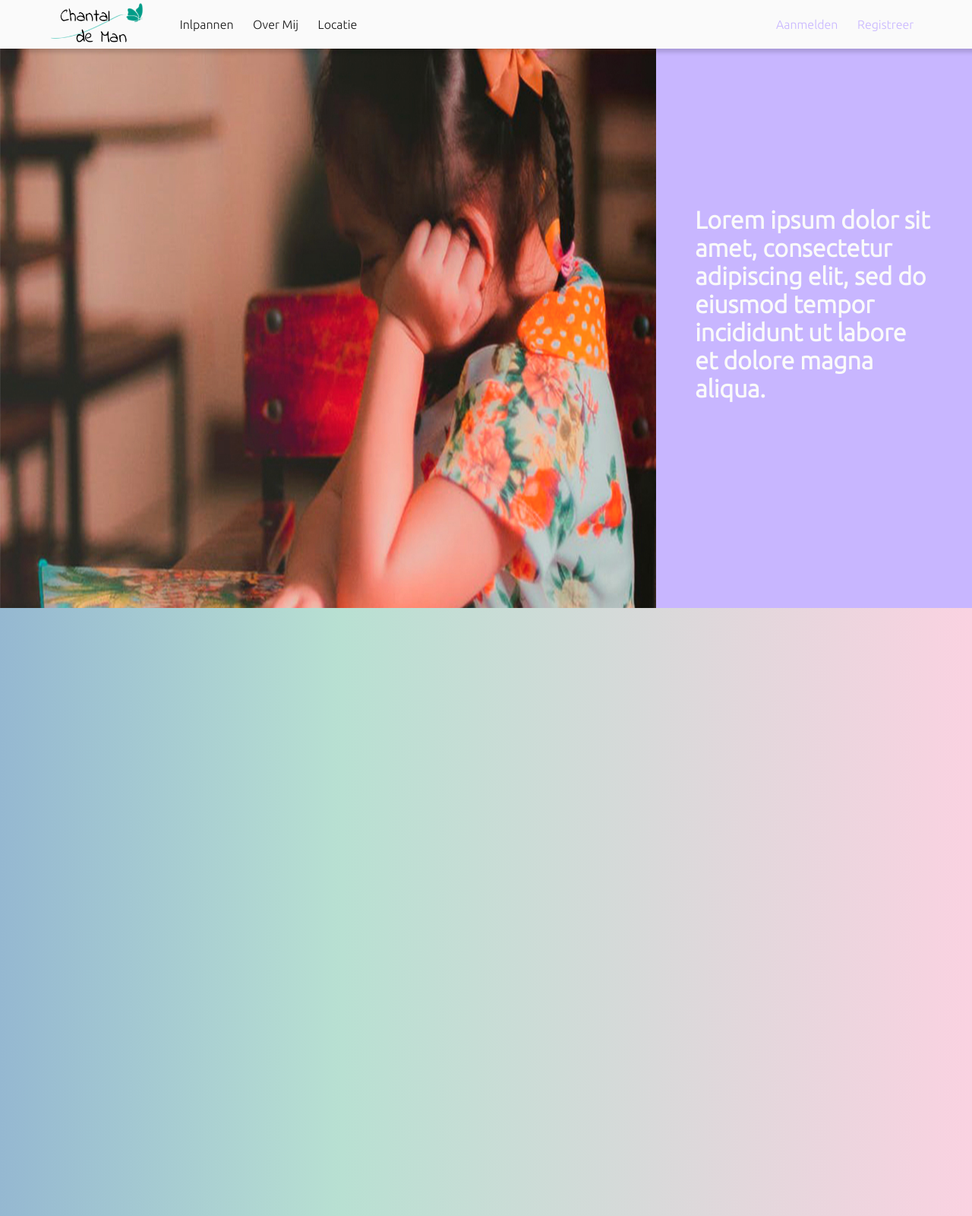
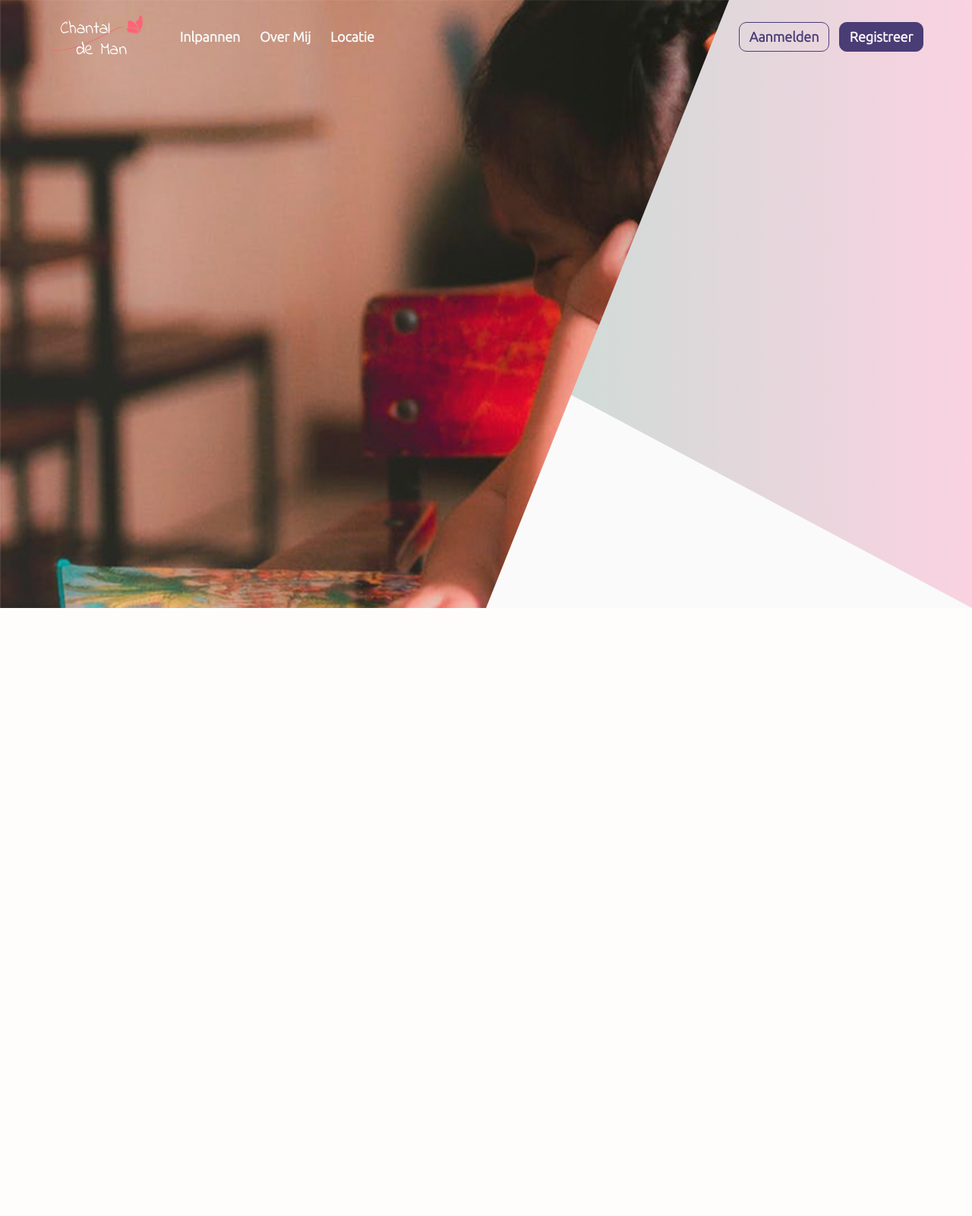
Before and after one commit to WvDeldenHR/CLE2_2021-2022, a PHP site: page / in a window 1280 px wide. Shown: the whole page at 76% size. After the commit the page ends 800 px from the top, so only its background shows below. Run offline with PHP 8.4, Linux system fonts and the light colour scheme.

Commit message:
CLE2 - v0.1.5 Home Page CSS Update

```diff
--- a/css/style.css
+++ b/css/style.css
@@ -22,11 +22,12 @@ body {
 nav {
     position: fixed;
     width: 100vw;
-    min-height: 8vh;
-    background-color: var(--secondarycolor);
+    min-height: 10vh;
+    padding-top: 2vh;
+    /* background-color: var(--secondarycolor);
     box-shadow: 5px 5px 5px 0px rgba(0,0,0,0.15);
     -webkit-box-shadow: 5px 5px 5px 0px rgba(0,0,0,0.15);
-    -moz-box-shadow: 5px 5px 5px 0px rgba(0,0,0,0.15);
+    -moz-box-shadow: 5px 5px 5px 0px rgba(0,0,0,0.15); */
     z-index: 10;
 }
 
@@ -37,7 +38,7 @@ nav {
 
 .navbar-img img {
     width: 10vw;
-    filter: invert();
+    /* filter: invert(); */
 }
 
 .navbar-left {
@@ -52,10 +53,13 @@ nav {
     padding: 0 1vw;
     text-decoration: none;
     transition: 0.2s;
+    font-size: 1.125em;
+    font-weight: 600;
 }
 
 .navbar-link1-color, .navbar-link2-color, .navbar-link3-color {
-    color: #141414;
+    /* color: #141414; */
+    color: var(--secondarycolor);
 }
 .navbar-link1-color:hover {
     color: #259a9f;
@@ -74,6 +78,33 @@ nav {
     color: var(--accentcolor1-dark);
 }
 
+
+.nla {
+    border: 1px solid var(--accentcolor1-dark);
+    color: var(--accentcolor1-dark);
+    padding: 1vh 1vw !important;
+    border-radius: 10px;
+    margin-right: 1vw;
+}
+
+.nla:hover {
+    border: 1px solid var(--accentcolor2-dark);
+    color: var(--accentcolor2-dark);
+}
+
+.nlr {
+    border: 1px solid var(--accentcolor1-dark);
+    background-color: var(--accentcolor1-dark);
+    color: var(--secondarycolor);
+    padding: 1vh 1vw !important;
+    border-radius: 10px;
+}
+
+.nlr:hover {
+    border: 1px solid var(--accentcolor2-dark);
+    background-color: var(--accentcolor2-dark);
+    color: var(--secondarycolor);
+}
 
 /*Login en Register*/
     /*lr = Login en Register*/
@@ -154,24 +185,29 @@ nav {
 
 
 /*Home*/
+.white-shape {
+    position: absolute;
+    width: 100%;
+    height: 100vh;
+    background-color: var(--secondarycolor);
+    -webkit-clip-path: polygon(0% 15%, 0% 100%, 100% 100%);
+    clip-path: polygon(0% 15%, 0% 100%, 100% 100%);
+    box-shadow: 9px -11px 5px 0px rgba(0,0,0,0.75);
+    -webkit-box-shadow: 9px -11px 5px 0px rgba(0,0,0,0.75);
+    -moz-box-shadow: 9px -11px 5px 0px rgba(0,0,0,0.75);
+    z-index: 2;
+}
+
 .background-img {
     flex: 67.5;
-    background-color: var(--secondarycolor);
+    position: relative;
+    width: 100%;
+    height: 100vh;
+    filter: grayscale(0.5) saturate(2.4) hue-rotate(349deg);
+    -webkit-clip-path: polygon(0% 0%, 75% 0%, 50% 100%, 0% 100%);
+    clip-path: polygon(0% 0%, 75% 0%, 50% 100%, 0% 100%);
+    box-shadow: 9px 8px 5px 0px rgba(0,0,0,0.75);
+    -webkit-box-shadow: 9px 8px 5px 0px rgba(0,0,0,0.75);
+    -moz-box-shadow: 9px 8px 5px 0px rgba(0,0,0,0.75);
+    z-index: 3;
 }
-
-.background-img img {
-    width: 100%;
-    filter: /*blur(3px)*/ grayscale(0.5) saturate(2.4) hue-rotate(349deg);
-}
-
-.top-content {
-    flex: 32.5;
-    background-color: var(--accentcolor1);
-}
-
-.top-content h1 {
-    padding: 0 4vw;
-    font-size: 2em;
-    font-weight: bold;
-    color: var(--secondarycolor);
-}
--- a/index.php
+++ b/index.php
@@ -28,24 +28,17 @@
         </div>
 
         <div class="align-items-center d-flex pr-5 navbar-links navbar-right">
-            <a class="navbar-link4-color" href="login.php">Aanmelden</a>
-            <a class="navbar-link4-color" href="register.php">Registreer</a>
+            <a class="navbar-link4-color nla" href="login.php">Aanmelden</a>
+            <a class="navbar-link4-color nlr" href="register.php">Registreer</a>
 
             <!-- <a class="navbar-link4-color" href="dashboard.php">Account</a>
             <a class="navbar-link4-color" href="loguit.php">Uitloggen</a> -->
         </div>
     </nav>
 
-    <div class="d-flex h-100">
-        <div class="d-flex background-img">
-            <img class="h-100" src="images/cdm-background.jpg">
-        </div>
-        <div class="d-flex top-content">
-            <h1 class="d-flex justify-content-center align-items-center" >Lorem ipsum dolor sit amet, consectetur adipiscing elit, sed do eiusmod tempor incididunt ut labore et dolore magna aliqua.</h1>
-        </div>
-    </div>
-
-    <div class="h-100">
+    <div class="d-flex">
+        <span class="white-shape"></span>
+        <img class="background-img" src="images/cdm-background.jpg">
     </div>
 
     <sript href="js/main.js"></script>
```
Also changed, not shown: inplannen.php (added, +12 -0 lines), images/cdm-background.jpg, images/cdm-background2.jpg (deleted).
